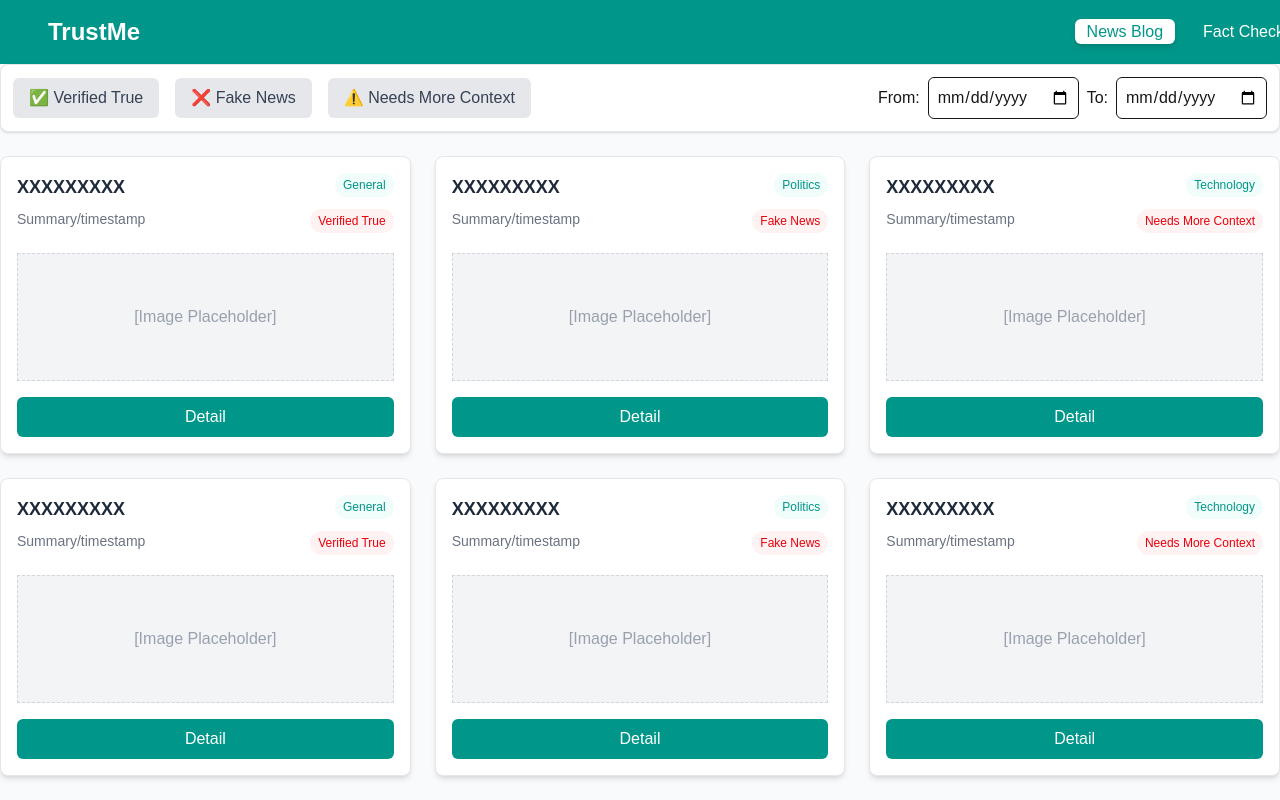
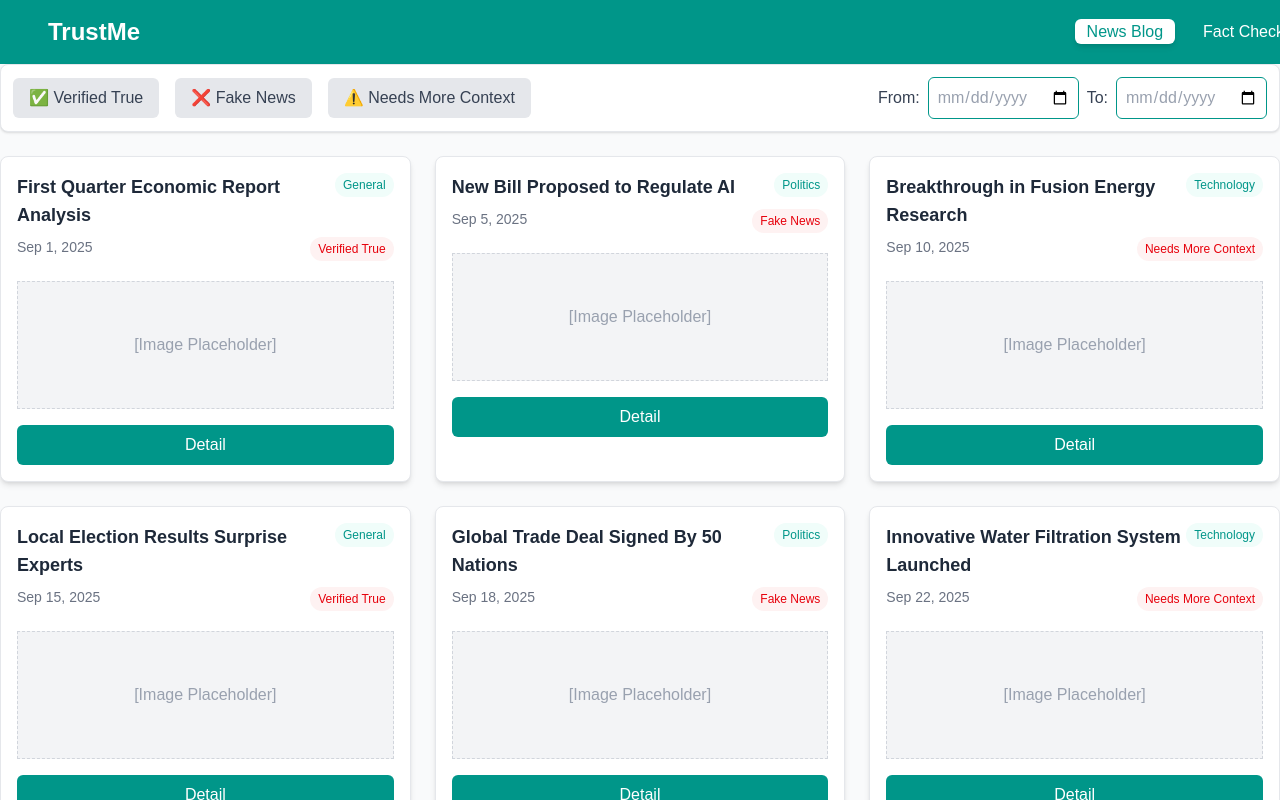
Before and after one commit to Cherry-pooki/Fake-News-Project-API, a Next.js app in the folder trustme-app/: page / in a window 1280 px wide. Shown: the top 800 px of the page. Built offline with nearby package versions, Linux system fonts and the light colour scheme; a web font is replaced by a local one.

Commit message:
Update page.tsx

```diff
--- a/trustme-app/app/page.tsx
+++ b/trustme-app/app/page.tsx
@@ -11,19 +11,29 @@
   headline: string;
   category: string;
   verdict: Verdict;
+  date: string;
 }
 
+// Helper function to format the date
+const formatDate = (dateString: string) => {
+    return new Date(dateString).toLocaleDateString('en-US', {
+        year: 'numeric',
+        month: 'short',
+        day: 'numeric',
+    });
+};
+
 const DUMMY_POSTS: BlogPost[] = [
-  // ... 9 dummy posts for the grid ...
-  { id: 1, headline: 'XXXXXXXXX', category: 'General', verdict: 'Verified True' },
-  { id: 2, headline: 'XXXXXXXXX', category: 'Politics', verdict: 'Fake News' },
-  { id: 3, headline: 'XXXXXXXXX', category: 'Technology', verdict: 'Needs More Context' },
-  { id: 4, headline: 'XXXXXXXXX', category: 'General', verdict: 'Verified True' },
-  { id: 5, headline: 'XXXXXXXXX', category: 'Politics', verdict: 'Fake News' },
-  { id: 6, headline: 'XXXXXXXXX', category: 'Technology', verdict: 'Needs More Context' },
-  { id: 7, headline: 'XXXXXXXXX', category: 'General', verdict: 'Verified True' },
-  { id: 8, headline: 'XXXXXXXXX', category: 'Politics', verdict: 'Fake News' },
-  { id: 9, headline: 'XXXXXXXXX', category: 'Technology', verdict: 'Needs More Context' },
+  // ADDED DUMMY DATES to the posts
+  { id: 1, headline: 'First Quarter Economic Report Analysis', category: 'General', verdict: 'Verified True', date: '2025-09-01' },
+  { id: 2, headline: 'New Bill Proposed to Regulate AI', category: 'Politics', verdict: 'Fake News', date: '2025-09-05' },
+  { id: 3, headline: 'Breakthrough in Fusion Energy Research', category: 'Technology', verdict: 'Needs More Context', date: '2025-09-10' },
+  { id: 4, headline: 'Local Election Results Surprise Experts', category: 'General', verdict: 'Verified True', date: '2025-09-15' },
+  { id: 5, headline: 'Global Trade Deal Signed By 50 Nations', category: 'Politics', verdict: 'Fake News', date: '2025-09-18' },
+  { id: 6, headline: 'Innovative Water Filtration System Launched', category: 'Technology', verdict: 'Needs More Context', date: '2025-09-22' },
+  { id: 7, headline: 'Annual Public Health Metrics Released', category: 'General', verdict: 'Verified True', date: '2025-09-25' },
+  { id: 8, headline: 'Emergency Tax Measures Passed Today', category: 'Politics', verdict: 'Fake News', date: '2025-09-29' },
+  { id: 9, headline: 'Next Generation Quantum Computer Unveiled', category: 'Technology', verdict: 'Needs More Context', date: '2025-10-02' },
 ];
 
 // Define the filter options for clarity
@@ -67,7 +77,6 @@
     setActiveVerdict(current => current === verdict ? null : verdict);
   };
 
-
   return (
     <div className='min-h-screen bg-gray-50'>
       <div className="flex flex-col pb-8">
@@ -86,10 +95,10 @@
 
           {/* Date Filter (Simplified) */}
           <div className="ml-auto flex items-center space-x-2">
-              <label htmlFor="from">From:</label>
-              <input id="from" type="date" className="p-2 border rounded-md" />
-              <label htmlFor="to">To:</label>
-              <input id="to" type="date" className="p-2 border rounded-md" />
+              <label htmlFor="from" className="text-gray-700 font-medium">From:</label>
+              <input id="from" type="date" className="p-2 border border-teal-600 text-gray-400 rounded-md focus:outline-none focus:ring-2 focus:ring-teal-500 focus:border-teal-500"  />
+              <label htmlFor="to" className="text-gray-700 font-medium">To:</label>
+              <input id="to" type="date" className="p-2 border border-teal-600 text-gray-400 rounded-md focus:outline-none focus:ring-2 focus:ring-teal-500 focus:border-teal-500"  />
           </div>
         </div>
 
@@ -100,13 +109,14 @@
                   <div key={post.id} className="bg-white p-4 rounded-lg shadow-md border border-gray-200">
                       <div className="flex justify-between items-start mb-2">
                           <h3 className="text-lg font-semibold text-gray-800">{post.headline}</h3>
-                          {/* Ensure the verdict is displayed only once and clearly */}
                           <span className="text-xs font-medium text-teal-600 bg-teal-50 px-2 py-1 rounded-full">
                               {post.category}
                           </span>
                       </div>
                       <div className="flex justify-between items-start mb-2">
-                          <p className="text-sm text-gray-500 mb-4">Summary/timestamp</p>
+                          {/* Display the formatted date here */}
+                          <p className="text-sm text-gray-500 mb-4">{formatDate(post.date)}</p>
+
                           <span className="text-xs font-medium text-red-600 bg-red-50 px-2 py-1 rounded-full">
                               {post.verdict}
                           </span>
```
Lines whose indentation alone changed are shown as unchanged.
